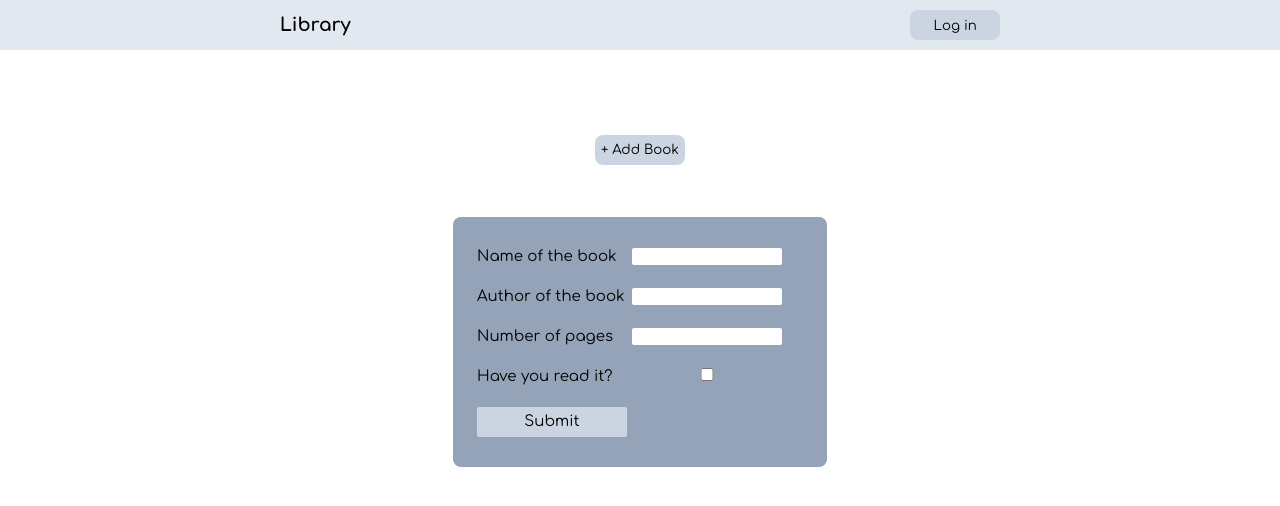
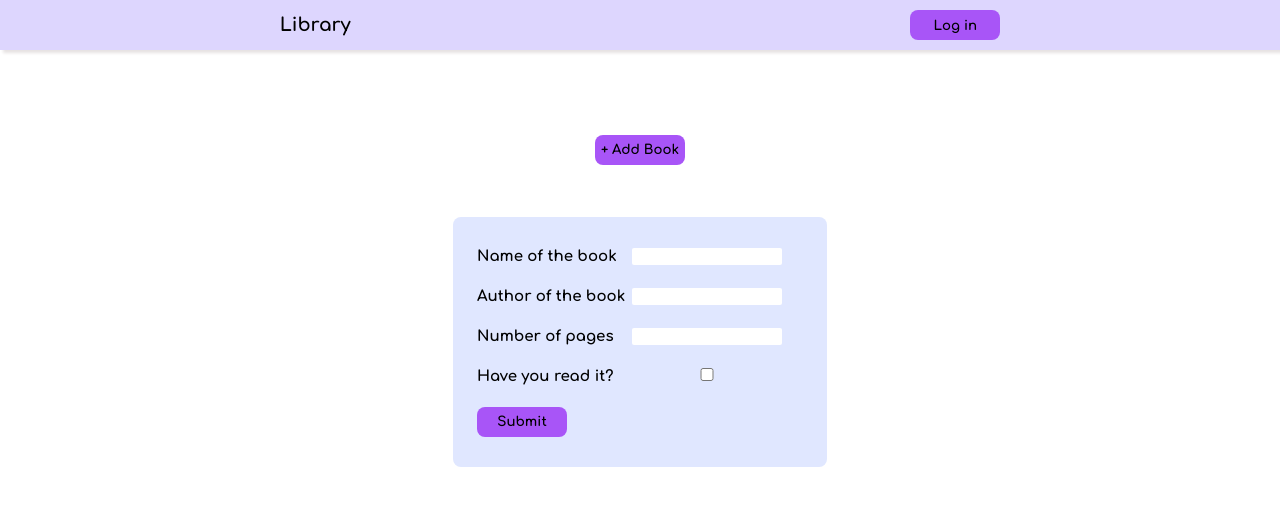
Before and after one commit to Sharpy17/Library, a plain HTML site: page index.html in a window 1280 px wide. Both pictures are taken after a click on the button "+ Add Book". Drawn offline with nearby package versions, Linux system fonts and the light colour scheme.

Commit message:
Style the library

```diff
--- a/styles.css
+++ b/styles.css
@@ -4,6 +4,7 @@
     font-family: Comfortaa;
     margin: 0;
     padding: 0;
+    font-weight: bold   ;
 }
 
 body {
@@ -19,13 +20,9 @@ body {
 button {
     border: none;
     border-radius: 8px;
-    background-color: #cbd5e1;
+    background-color: #a855f7;
     width: 90px;
     height: 30px;
-}
-
-input:focus {
-    box-shadow: 0px 0px 3px black;
 }
 
 button:hover {
@@ -37,10 +34,11 @@ button:hover {
     height: 50px;
     justify-content: space-around;
     align-items: center;
-    background-color: #e2e8f0;
+    background-color: #ddd6fe;
     grid-row: 1;
     justify-self: stretch;
     align-self: start;
+    box-shadow: 3px 3px 3px rgb(230, 226, 226);
 }
 
 .newbook {
@@ -53,7 +51,7 @@ button:hover {
     display: grid;
     grid-template-columns: repeat(3, 1fr);
     gap: 30px;
-    grid-template-rows: repeat(auto-fit, clamp(50px, 1fr, 300px));
+    grid-template-rows: repeat(auto-fit, clamp(25px, 1fr, 150px));
 }
 
 .book-style {
@@ -67,7 +65,7 @@ button:hover {
     width: 225px;
     border: none;
     border-radius: 8px;
-    background-color: #bae6fd;
+    background-color: #ddd6fe;
 }
 
 .remove {
@@ -89,7 +87,7 @@ form,
     padding-left: 24px;
     width: 350px;
     height: 250px;
-    background-color: #94a3b8;
+    background-color: #e0e7ff;
     border: none;
     border-radius: 8px;
     align-self: start;
@@ -97,8 +95,7 @@ form,
 
 .visible input,
 .visible label,
-.visible textarea,
-.visible button {
+.visible textarea {
    font-size: 15px;
    display: inline-block;
    width: 150px;
@@ -108,3 +105,7 @@ form,
    border: none;
    border-radius: 2px;
 }
+
+input:focus {
+    outline: none;
+}
```
